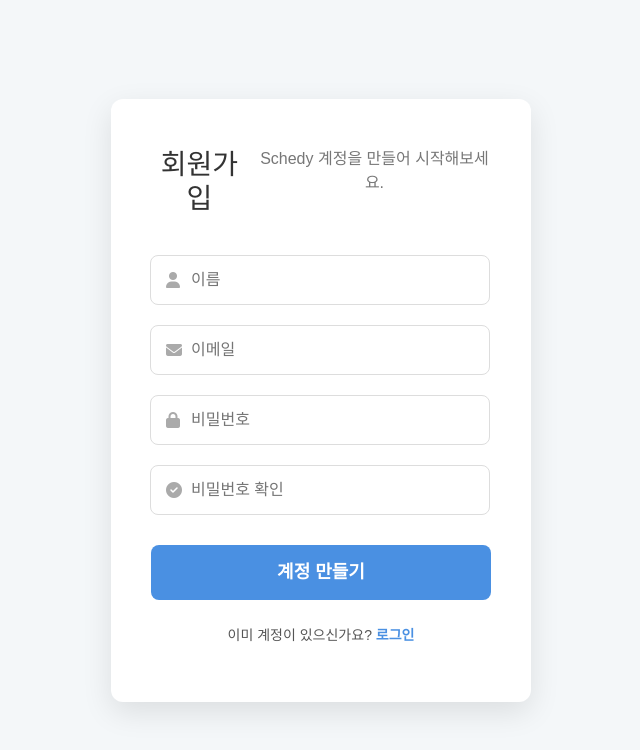
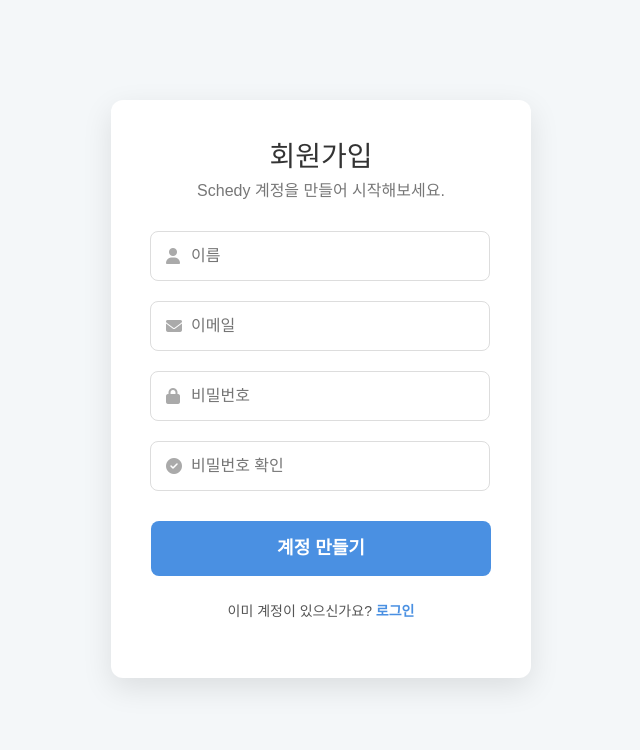
Before and after one commit to slao-df/Calendar, a React (Vite) app in the folder react-calendar-mern-master/: page /auth/register in a window 1280 px wide. Shown: the top 750 px of the page, without its empty margins (319-959 px from the left). Built offline with nearby package versions, Linux system fonts and the light colour scheme.

Commit message:
Update RegisterPage.css

```diff
--- a/react-calendar-mern-master/src/auth/pages/RegisterPage.css
+++ b/react-calendar-mern-master/src/auth/pages/RegisterPage.css
@@ -8,7 +8,17 @@
   background-color: #f4f7f9;
   font-family: 'Pretendard', sans-serif;
 }
-
+.logo-container {
+  display: flex;
+  flex-direction: column;
+  align-items: center;
+  text-align: center;
+  gap: 5px;
+  margin-bottom: 0px;
+}
+.logo-container p {
+  margin-bottom: 8px;
+}
 .register-container {
   background-color: #ffffff;
   padding: 40px;
@@ -19,7 +29,7 @@
   text-align: center;
 }
 
-.register-container .logo-container p {
+.register-container {
   color: #777;
   margin-top: 8px;
   margin-bottom: 30px;
@@ -67,7 +77,7 @@
 .input-group input:focus { outline: none; border-color: #4A90E2; box-shadow: 0 0 0 3px rgba(74, 144, 226, 0.2); }
 
 
-/* 회원가입 페이지도 동일하게 적용 */
+
 .register-container .input-group > input,
 .register-container .input-group > .form-control {
   border-radius: 8px !important;
```
